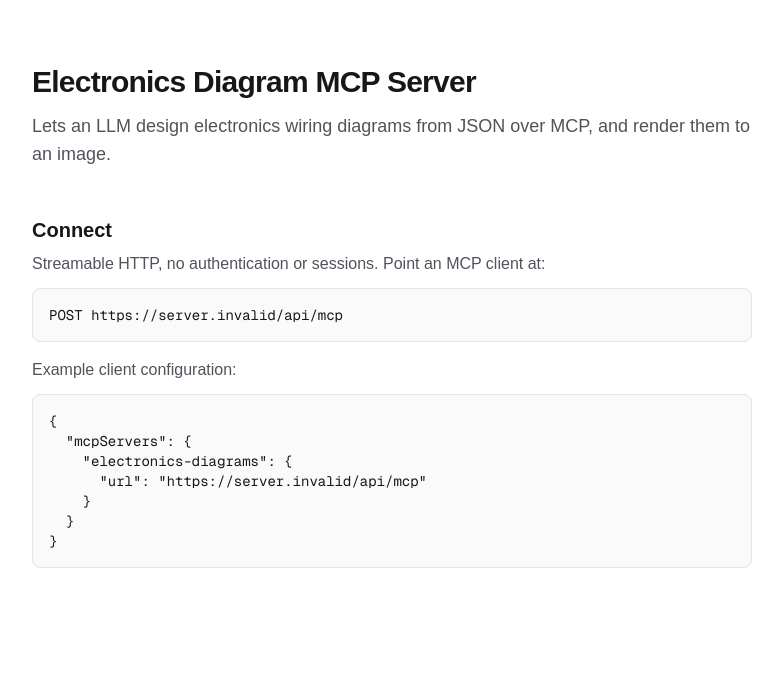
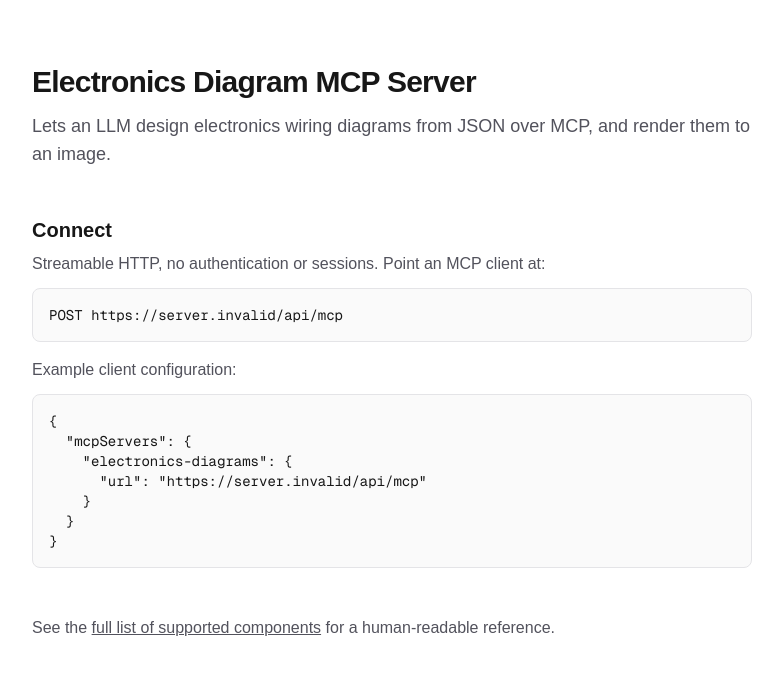
Before and after one commit to mnfjorge/arduino-playground, a Next.js app: page / in a window 1280 px wide. Shown: the top 674 px of the page, without its empty margins (248-1031 px from the left). Built offline with nearby package versions, Linux system fonts and the light colour scheme; no server answers.

Commit message:
Keep components page link on home page
Co-Authored-By: Claude Sonnet 5 <noreply@anthropic.com>
Claude-Session: https://claude.ai/code/session_01BFphqAZCTwFiJpfrUWsYpc

```diff
--- a/app/page.tsx
+++ b/app/page.tsx
@@ -1,3 +1,4 @@
+import Link from "next/link";
 import { getBaseUrl } from "@/lib/site-url";
 
 function CodeBlock({ children }: { children: string }) {
@@ -36,6 +37,16 @@ export default function Home() {
           <p className="mt-4 text-zinc-600 dark:text-zinc-400">Example client configuration:</p>
           <CodeBlock>{clientConfig}</CodeBlock>
         </section>
+
+        <section>
+          <p className="text-zinc-600 dark:text-zinc-400">
+            See the{" "}
+            <Link href="/components" className="underline hover:text-zinc-700 dark:hover:text-zinc-300">
+              full list of supported components
+            </Link>{" "}
+            for a human-readable reference.
+          </p>
+        </section>
       </main>
     </div>
   );
```
